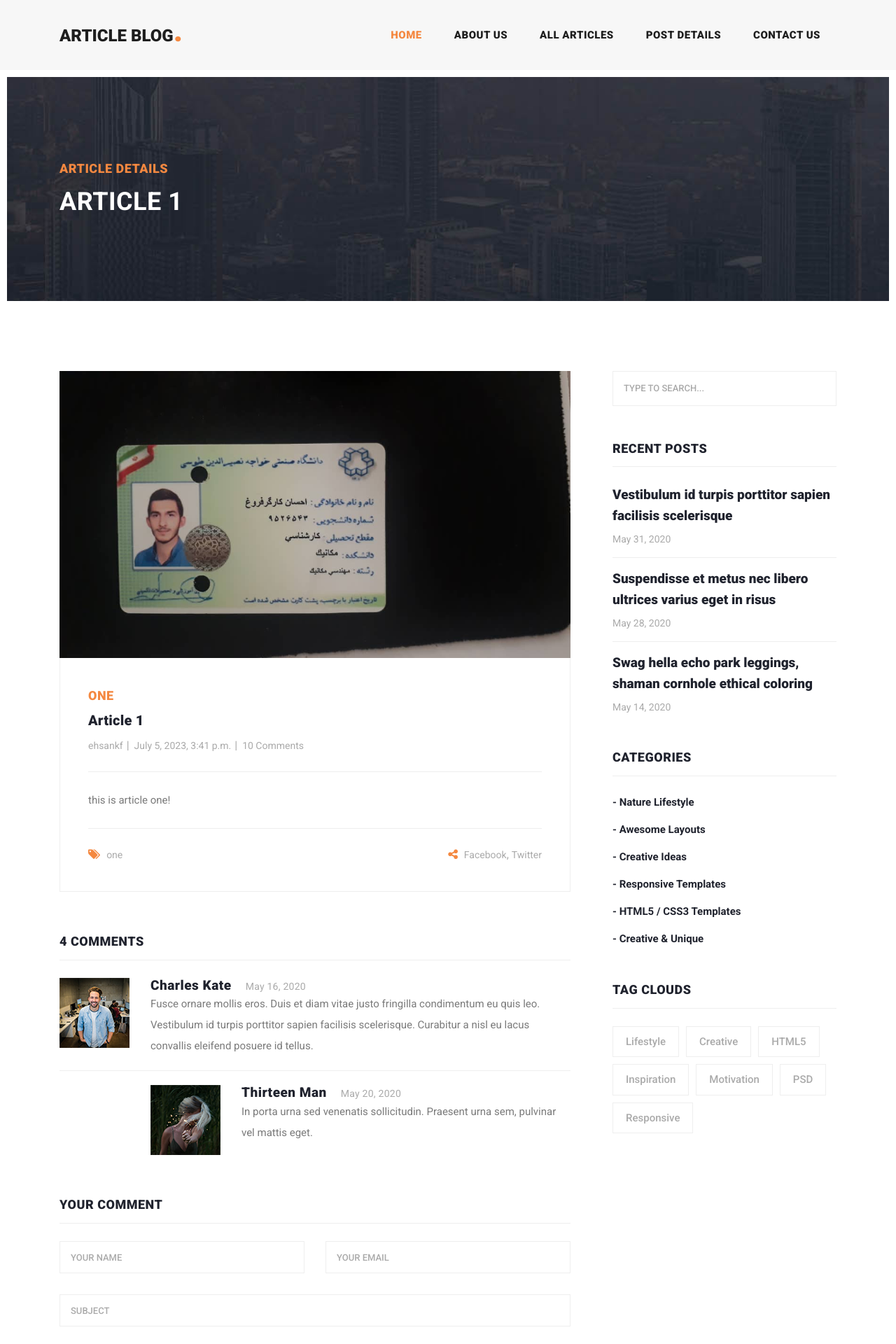
After one commit to ehsankf76/ArticleBlog, a Django app: a page that uses ArticleBlog/templates/includes/header.html in a window 1280 px wide. The commit adds this page. Shown: the top 1920 px of the page at 70% size. Run offline with Django 4.2, Linux system fonts and the light colour scheme; data comes from the database, SQL or seed files in the repository; some libraries are stand-ins or nearby versions.

Commit message:
Add article detail

```diff
--- a/ArticleBlog/blog/models.py
+++ b/ArticleBlog/blog/models.py
@@ -1,6 +1,7 @@
 from django.db import models
 from django.template.defaultfilters import slugify
 from account.models import Profile
+from django.urls import reverse
 
 
 
@@ -31,6 +32,9 @@
     def __str__(self):
         return self.title
 
+    def get_absolute_url(self):
+        return reverse("blog:article-detail", args=[self.slug])
+
     def save(self, *args, **kwargs):
         self.slug = slugify(self.title)
         super(Article, self).save(*args, **kwargs)
--- /dev/null
+++ b/ArticleBlog/blog/templates/blog/article_detail.html
@@ -0,0 +1,152 @@
+{% extends "base.html" %}
+{% load static %}
+
+{% block content %}
+    <!-- Page Content -->
+    <!-- Banner Starts Here -->
+    <div class="heading-page header-text">
+        <section class="page-heading">
+          <div class="container">
+            <div class="row">
+              <div class="col-lg-12">
+                <div class="text-content">
+                  <h4>Article Details</h4>
+                  <h2>{{ object.title }}</h2>
+                </div>
+              </div>
+            </div>
+          </div>
+        </section>
+    </div>
+      <!-- Banner Ends Here -->
+
+      <section class="blog-posts grid-system">
+        <div class="container">
+          <div class="row">
+            <div class="col-lg-8">
+              <div class="all-blog-posts">
+                <div class="row">
+                  <div class="col-lg-12">
+                    <div class="blog-post">
+                      <div class="blog-thumb">
+                        <img src="{{ object.image.url }}" alt="">
+                      </div>
+                      <div class="down-content">
+                        <span>{% for cat in object.category.all %}{{ cat }}{% if cat != object.category.last %}-{% endif %}{% endfor %}</span>
+                        <a href="post-details.html"><h4>{{ object.title }}</h4></a>
+                        <ul class="post-info">
+                          <li><a href="#">{{ object.author }}</a></li>
+                          <li><a href="#">{{ object.updated }}</a></li>
+                          <li><a href="#">10 Comments</a></li>
+                        </ul>
+
+                        <p>{{ object.body }}</p>
+
+                        <div class="post-options">
+                          <div class="row">
+                            <div class="col-6">
+                              <ul class="post-tags">
+                                <li><i class="fa fa-tags"></i></li>
+
+                                {% for cat in object.category.all %}
+                                <li><a href="#">{{ cat }}</a>{% if cat != object.category.last %},{% endif %}</li>
+                                {% endfor %}
+
+                              </ul>
+                            </div>
+                            <div class="col-6">
+                              <ul class="post-share">
+                                <li><i class="fa fa-share-alt"></i></li>
+                                <li><a href="#">Facebook</a>,</li>
+                                <li><a href="#"> Twitter</a></li>
+                              </ul>
+                            </div>
+                          </div>
+                        </div>
+                      </div>
+                    </div>
+                  </div>
+
+                  <div class="col-lg-12">
+                    <div class="sidebar-item comments">
+                      <div class="sidebar-heading">
+                        <h2>4 comments</h2>
+                      </div>
+
+                      <div class="content">
+                        <ul>
+                          <li>
+                            <div class="author-thumb">
+                              <img src="{% static 'images/comment-author-01.jpg' %}" alt="">
+                            </div>
+                            <div class="right-content">
+                              <h4>Charles Kate<span>May 16, 2020</span></h4>
+                              <p>Fusce ornare mollis eros. Duis et diam vitae justo fringilla condimentum eu quis leo. Vestibulum id turpis porttitor sapien facilisis scelerisque. Curabitur a nisl eu lacus convallis eleifend posuere id tellus.</p>
+                            </div>
+                          </li>
+                          <li class="replied">
+                            <div class="author-thumb">
+                              <img src="{% static 'images/comment-author-02.jpg' %}" alt="">
+                            </div>
+                            <div class="right-content">
+                              <h4>Thirteen Man<span>May 20, 2020</span></h4>
+                              <p>In porta urna sed venenatis sollicitudin. Praesent urna sem, pulvinar vel mattis eget.</p>
+                            </div>
+                          </li>
+                        </ul>
+                      </div>
+
+                    </div>
+                  </div>
+                  <div class="col-lg-12">
+                    <div class="sidebar-item submit-comment">
+                      <div class="sidebar-heading">
+                        <h2>Your comment</h2>
+                      </div>
+                      <div class="content">
+                        <form id="comment" action="#" method="post">
+                          <div class="row">
+                            <div class="col-md-6 col-sm-12">
+                              <fieldset>
+                                <input name="name" type="text" id="name" placeholder="Your name" required="">
+                              </fieldset>
+                            </div>
+                            <div class="col-md-6 col-sm-12">
+                              <fieldset>
+                                <input name="email" type="text" id="email" placeholder="Your email" required="">
+                              </fieldset>
+                            </div>
+                            <div class="col-md-12 col-sm-12">
+                              <fieldset>
+                                <input name="subject" type="text" id="subject" placeholder="Subject">
+                              </fieldset>
+                            </div>
+                            <div class="col-lg-12">
+                              <fieldset>
+                                <textarea name="message" rows="6" id="message" placeholder="Type your comment" required=""></textarea>
+                              </fieldset>
+                            </div>
+                            <div class="col-lg-12">
+                              <fieldset>
+                                <button type="submit" id="form-submit" class="main-button">Submit</button>
+                              </fieldset>
+                            </div>
+                          </div>
+                        </form>
+                      </div>
+                    </div>
+                  </div>
+                </div>
+              </div>
+            </div>
+
+            <div class="col-lg-4">
+                {% include "includes/sidebar.html" %}
+            </div>
+
+          </div>
+        </div>
+      </section>
+
+
+{% endblock %}
--- a/ArticleBlog/blog/urls.py
+++ b/ArticleBlog/blog/urls.py
@@ -8,4 +8,5 @@
 
 urlpatterns = [
     path("all_articles", views.ArticlesListView.as_view(), name="all-articles"),
+    path("<slug:slug>", views.ArticleDetailView.as_view(), name="article-detail"),
 ]
--- a/ArticleBlog/blog/views.py
+++ b/ArticleBlog/blog/views.py
@@ -1,5 +1,5 @@
 from django.shortcuts import render
-from django.views.generic import ListView
+from django.views.generic import ListView, DetailView
 from .models import Article
 
 
@@ -13,3 +13,8 @@
         # Add in a QuerySet of all the books
         context["recent_articles"] = Article.objects.order_by("-created")[:3]
         return context
+
+
+
+class ArticleDetailView(DetailView):
+    model = Article
--- a/ArticleBlog/templates/includes/header.html
+++ b/ArticleBlog/templates/includes/header.html
@@ -3,14 +3,14 @@
 <header class="">
     <nav class="navbar navbar-expand-lg">
       <div class="container">
-        <a class="navbar-brand" href="index.html"><h2>Article Blog<em>.</em></h2></a>
+        <a class="navbar-brand" href="{% url 'home:home' %}"><h2>Article Blog<em>.</em></h2></a>
         <button class="navbar-toggler" type="button" data-toggle="collapse" data-target="#navbarResponsive" aria-controls="navbarResponsive" aria-expanded="false" aria-label="Toggle navigation">
           <span class="navbar-toggler-icon"></span>
         </button>
         <div class="collapse navbar-collapse" id="navbarResponsive">
           <ul class="navbar-nav ml-auto">
             <li class="nav-item active">
-              <a class="nav-link" href="index.html">Home
+              <a class="nav-link" href="{% url 'home:home' %}">Home
                 <span class="sr-only">(current)</span>
               </a>
             </li>
@@ -18,7 +18,7 @@
               <a class="nav-link" href="about.html">About Us</a>
             </li>
             <li class="nav-item">
-              <a class="nav-link" href="blog.html">Blog Entries</a>
+              <a class="nav-link" href="{% url 'blog:all-articles' %}">All Articles</a>
             </li>
             <li class="nav-item">
               <a class="nav-link" href="post-details.html">Post Details</a>
```
Also changed, not shown: ArticleBlog/blog/templates/blog/article_list.html (+7 -5 lines), ArticleBlog/home/templates/home/home.html (+5 -5 lines).
